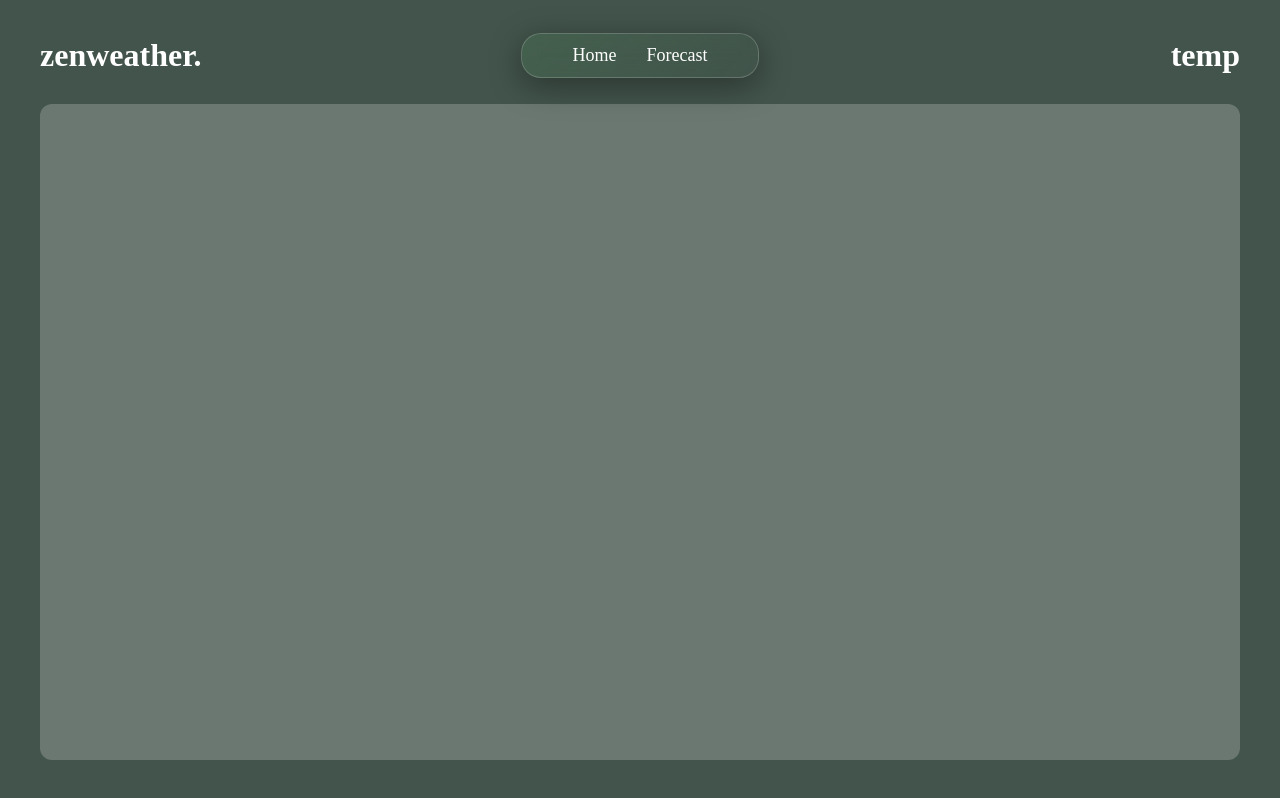
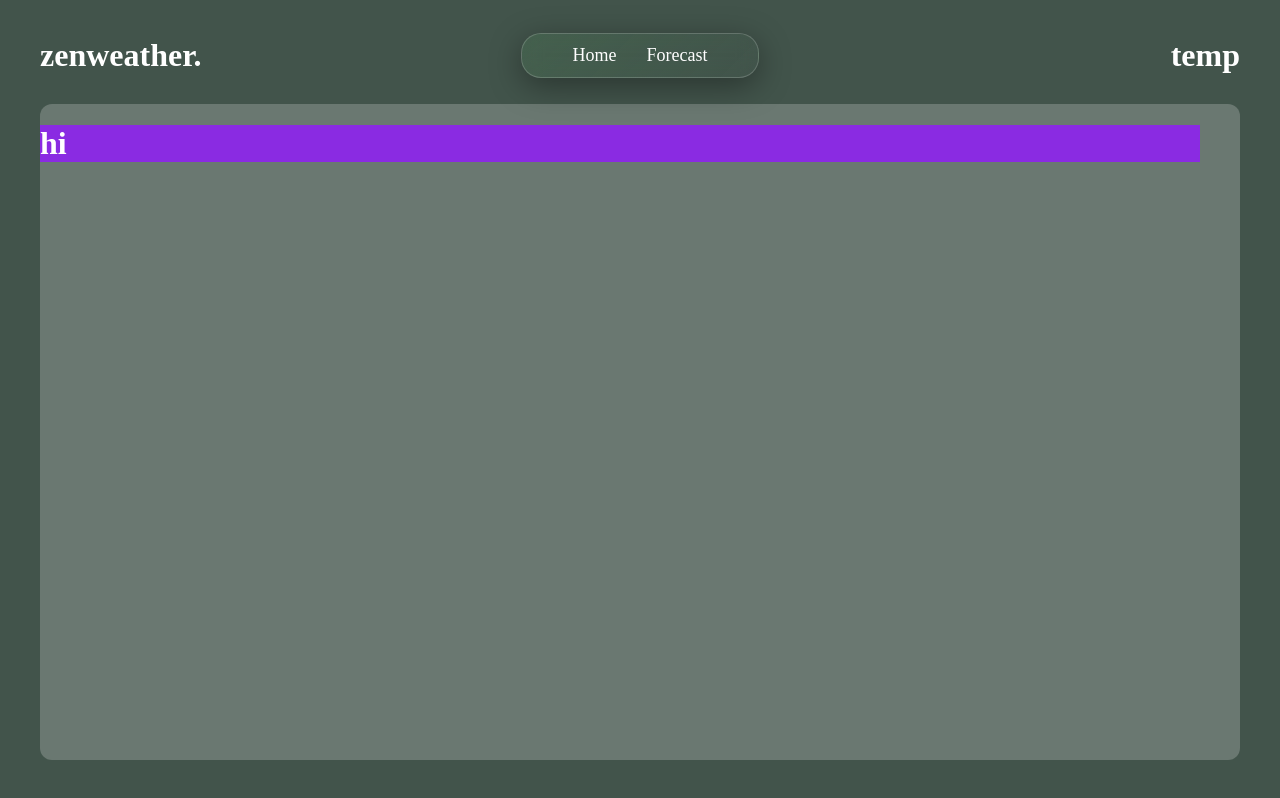
Before and after one commit to kellytton/sunnyside-weather-app, a React (Vite) app: page / in a window 1280 px wide. Built offline with nearby package versions, Linux system fonts and the light colour scheme.

Commit message:
progress towards location cards

```diff
--- a/package.json
+++ b/package.json
@@ -23,6 +23,7 @@
     "@emotion/react": "^11.14.0",
     "@emotion/styled": "^11.14.0",
     "@mui/material": "^7.0.2",
+    "axios": "^1.8.4",
     "concurrently": "^9.1.2",
     "cross-env": "^7.0.3",
     "dotenv": "^16.5.0",
--- /dev/null
+++ b/src/components/LocationCard.jsx
@@ -0,0 +1,17 @@
+import { Box } from "@mui/material";
+import React from "react";
+
+function LocationCard() {
+    return(
+        <Box
+            sx={{
+                backgroundColor: 'blueviolet',
+                width: '1160px'
+            }}
+        >
+            <h1>hi</h1>
+        </Box>
+    );
+}
+
+export default LocationCard;
--- a/src/pages/Home.jsx
+++ b/src/pages/Home.jsx
@@ -1,6 +1,7 @@
 import React from "react";
 import { Container, Box } from "@mui/material";
 import Navbar from "../components/navbar";
+import LocationCard from "../components/LocationCard";
 
 function Home() {
     return (
@@ -24,7 +25,9 @@ function Home() {
                     mt: 1
                 }}
             >
+                <LocationCard>
 
+                </LocationCard>
             </Box>
         </Container>
     );
```
Also changed, not shown: 2 other files (tests, documents, lock files or other folders).
